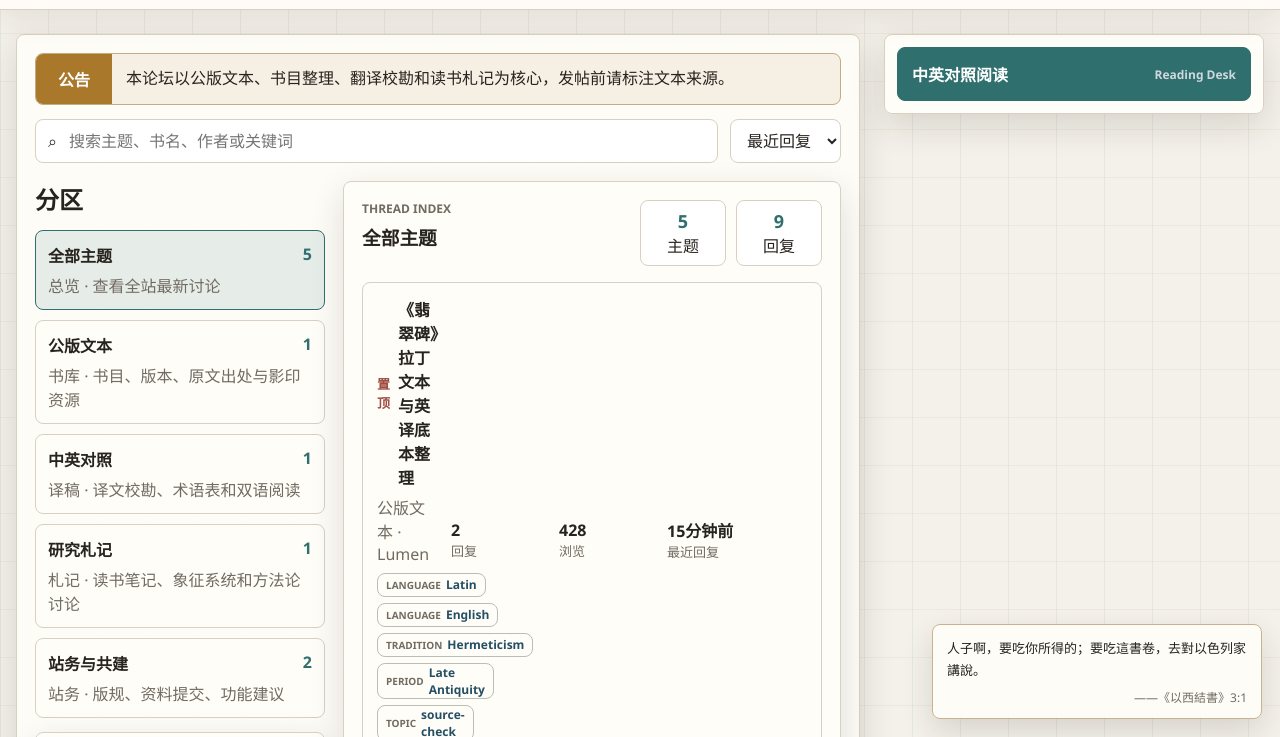
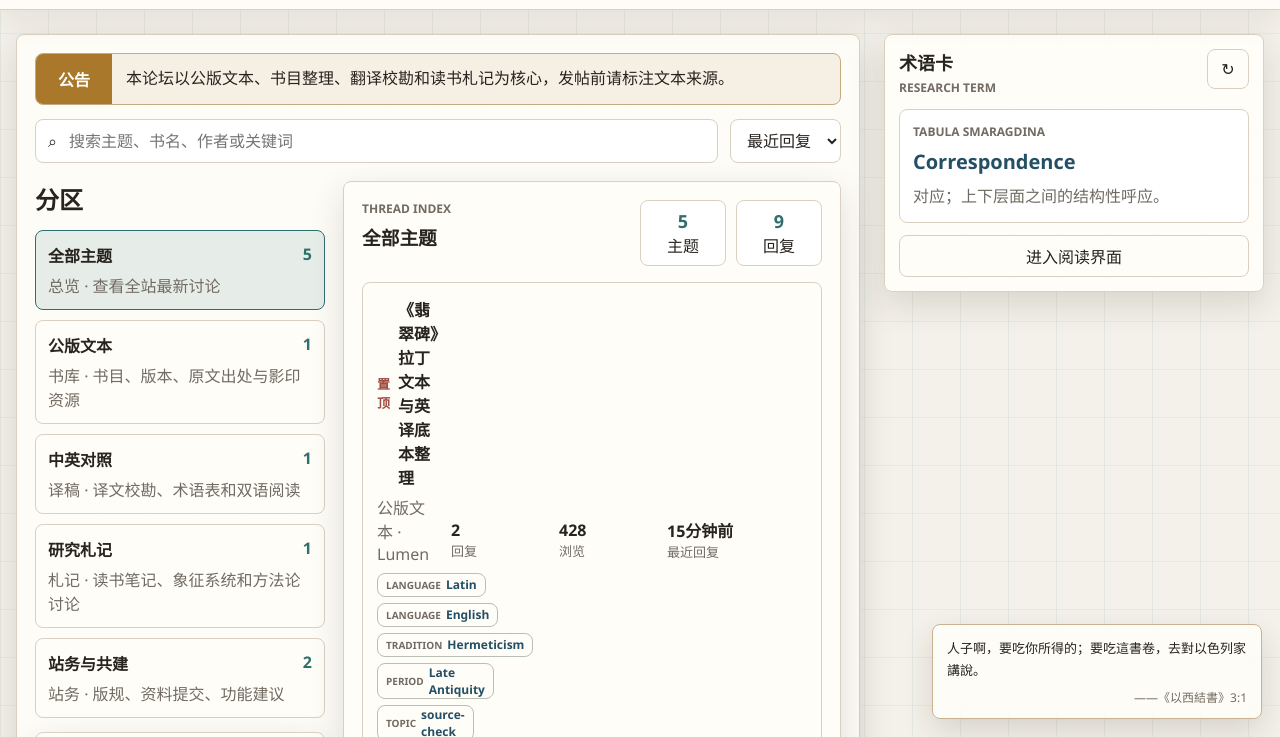
Before and after one commit to Hamforach/website, a website: page index.html in a window 1280 px wide. Shown: the part 63-800 px from the top of the page. Drawn offline with Linux system fonts and the light colour scheme.

Commit message:
Keep reader content off home page

```diff
--- a/index.html
+++ b/index.html
@@ -87,11 +87,16 @@
         </div>
       </section>
 
-      <aside class="reader-entry" id="reader" aria-label="中英对照阅读入口">
-        <button class="primary-button reader-entry-button" type="button" id="openReaderPage">
-          <strong>中英对照阅读</strong>
-          <span>Reading Desk</span>
-        </button>
+      <aside class="reader-entry term-sidebar" id="reader" aria-label="术语卡">
+        <div class="term-sidebar-head">
+          <div>
+            <h2>术语卡</h2>
+            <span>Research Term</span>
+          </div>
+          <button class="icon-button" type="button" id="refreshSideTerm" aria-label="刷新术语">↻</button>
+        </div>
+        <div class="side-term-card" id="sideTermCard"></div>
+        <button class="secondary-button reader-entry-button" type="button" id="openReaderPage">进入阅读界面</button>
       </aside>
 
       <section class="reader-panel reader-page" id="readerPage" hidden aria-label="中英对照阅读二级界面">
--- a/script.js
+++ b/script.js
@@ -586,6 +586,7 @@ const state = {
   readingPassage: 0,
   readerFont: Number(forumStore.loadPreference("reader-font", 1)),
   readerLayout: forumStore.loadPreference("reader-layout", "parallel"),
+  sideTermIndex: Number(forumStore.loadPreference("side-term-index", 0)),
   notes: loadReadingNotes(),
   work: "golden-bough",
   threads: loadThreads(),
@@ -601,6 +602,7 @@ const sortSelect = document.querySelector("#sortSelect");
 const forumShell = document.querySelector("#forums");
 const readerEntry = document.querySelector(".reader-entry");
 const readerPage = document.querySelector("#readerPage");
+const sideTermCard = document.querySelector("#sideTermCard");
 const threadDialog = document.querySelector("#threadDialog");
 const threadDetail = document.querySelector("#threadDetail");
 const composerDialog = document.querySelector("#composerDialog");
@@ -754,6 +756,38 @@ function getCurrentPassage() {
   const passages = extra?.passages || [{ label: "摘录", en: reading.en, zh: reading.zh }];
   if (state.readingPassage >= passages.length) state.readingPassage = 0;
   return passages[state.readingPassage];
+}
+
+function getSideTerms() {
+  return Object.entries(readingEnhancements).flatMap(([readingId, enhancement]) =>
+    (enhancement.terms || []).map(([term, note]) => ({
+      readingId,
+      readingTitle: readings[readingId].title,
+      term,
+      note,
+    })),
+  );
+}
+
+function renderSideTerm() {
+  const terms = getSideTerms();
+  if (!terms.length || !sideTermCard) return;
+
+  if (state.sideTermIndex >= terms.length) state.sideTermIndex = 0;
+  const item = terms[state.sideTermIndex];
+  sideTermCard.innerHTML = `
+    <span>${escapeHTML(item.readingTitle)}</span>
+    <strong>${escapeHTML(item.term)}</strong>
+    <p>${escapeHTML(item.note)}</p>
+  `;
+}
+
+function refreshSideTerm() {
+  const terms = getSideTerms();
+  if (!terms.length) return;
+  state.sideTermIndex = Math.floor(Math.random() * terms.length);
+  forumStore.savePreference("side-term-index", String(state.sideTermIndex));
+  renderSideTerm();
 }
 
 function renderReadingNotes() {
@@ -1013,6 +1047,7 @@ function render() {
   renderBooks();
   renderDigest();
   renderThreads();
+  renderSideTerm();
   renderReading();
   renderWorkPage();
 }
@@ -1050,6 +1085,7 @@ document.querySelector("#cancelComposer").addEventListener("click", () => compos
 document.querySelector("#closeThread").addEventListener("click", () => threadDialog.close());
 document.querySelector("#openReaderPage").addEventListener("click", openReaderPage);
 document.querySelector("#closeReaderPage").addEventListener("click", closeReaderPage);
+document.querySelector("#refreshSideTerm").addEventListener("click", refreshSideTerm);
 boardSelect.addEventListener("change", () => selectDefaultTagsForBoard(boardSelect.value));
 document.querySelector("#closeWorkPage").addEventListener("click", () => {
   workPage.hidden = true;
--- a/styles.css
+++ b/styles.css
@@ -32,6 +32,10 @@ body.dark {
 
 * {
   box-sizing: border-box;
+}
+
+[hidden] {
+  display: none !important;
 }
 
 html {
@@ -661,28 +665,66 @@ a {
 }
 
 .reader-entry {
-  padding: 12px;
+  padding: 14px;
 }
 
 .reader-entry-button {
   display: flex;
   align-items: center;
+  justify-content: center;
   width: 100%;
-  min-height: 54px;
-  justify-content: space-between;
+  min-height: 42px;
   gap: 10px;
-  text-align: left;
-}
-
-.reader-entry-button span {
-  color: color-mix(in srgb, #fff 78%, var(--accent-strong));
-  font-size: 12px;
-  font-weight: 700;
+  text-align: center;
 }
 
 .reader-panel .section-title {
   padding-bottom: 10px;
   border-bottom: 1px solid var(--line);
+}
+
+.term-sidebar {
+  gap: 12px;
+}
+
+.term-sidebar-head {
+  display: flex;
+  align-items: start;
+  justify-content: space-between;
+  gap: 12px;
+}
+
+.term-sidebar-head h2 {
+  margin: 0;
+  font-size: 18px;
+}
+
+.term-sidebar-head span,
+.side-term-card span {
+  color: var(--muted);
+  font-size: 12px;
+  font-weight: 800;
+  text-transform: uppercase;
+}
+
+.side-term-card {
+  display: grid;
+  gap: 8px;
+  border: 1px solid var(--line);
+  border-radius: 8px;
+  padding: 13px;
+  background: var(--surface-strong);
+}
+
+.side-term-card strong {
+  color: var(--accent-strong);
+  font-size: 20px;
+}
+
+.side-term-card p {
+  margin: 0;
+  color: var(--muted);
+  line-height: 1.65;
 }
 
 .reader-art {
```
Also changed, not shown: README.md.
